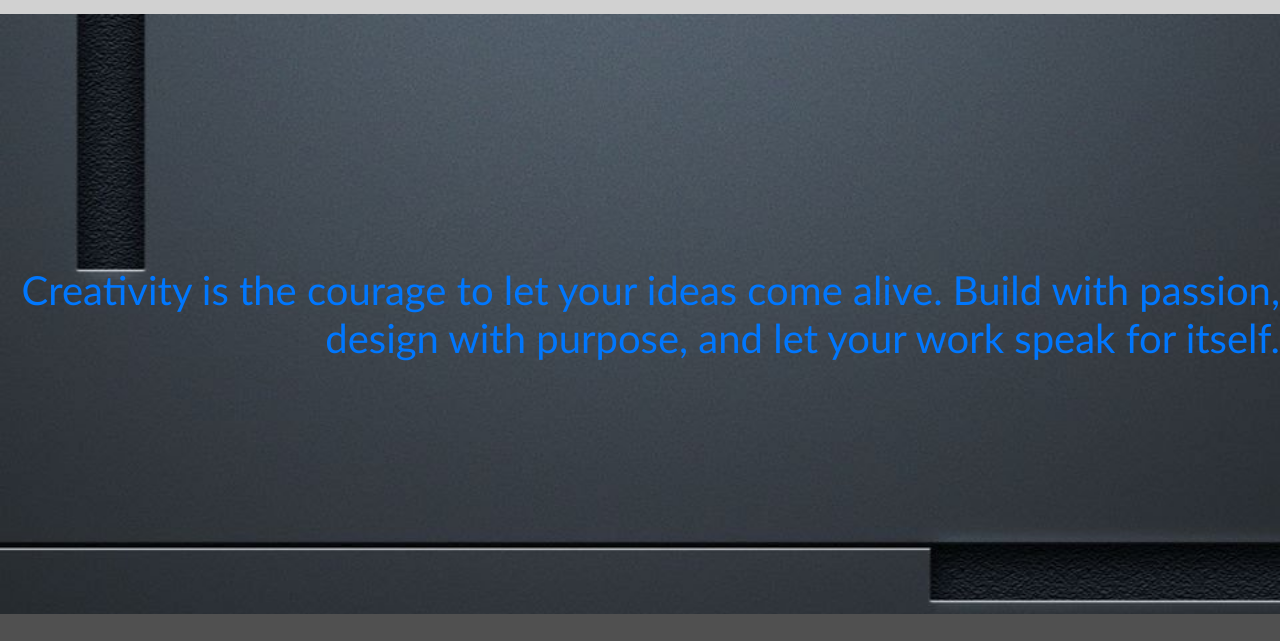
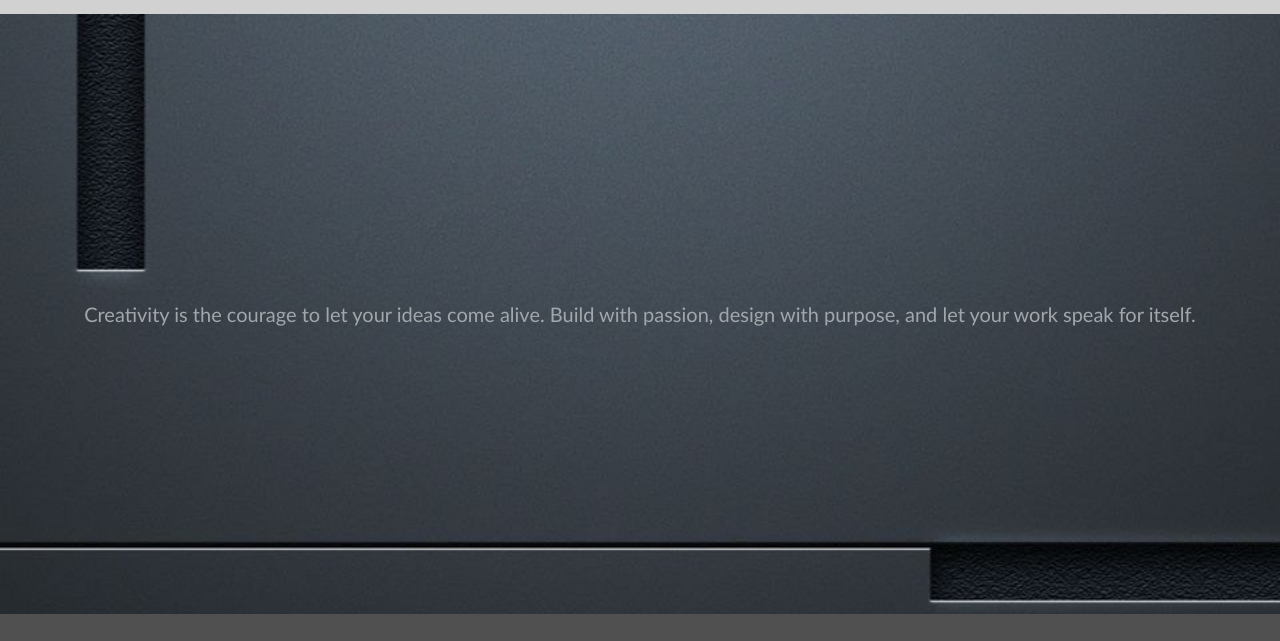
Before and after one commit to aleroas/professional-portfolio, a plain HTML site: page index.html in a window 1280 px wide. Shown: the part 101-742 px from the top of the page. Drawn offline with Linux system fonts and the light colour scheme.

Commit message:
html and css update

```diff
--- a/assets/css/style.css
+++ b/assets/css/style.css
@@ -22,7 +22,7 @@ header {
     justify-content: space-between;
     flex-wrap: wrap;
     padding: 20px;
-    box-shadow: 3px 3px 5px rgba(0,0,0,0.5);
+    box-shadow: 3px 3px 5px rgba(213, 18, 18, 0.5);
 }
 
 header h1 {
@@ -72,11 +72,11 @@ header nav a:hover {
     display: flex;
     justify-content: end;
     text-align: right;
-    color: rgb(0, 119, 254);
+    color: rgb(162, 167, 172);
 }
 
 .hero .quote p {
-    font-size: 40px;
+    font-size: 20px;
 }
 
 /*Main*/
```
